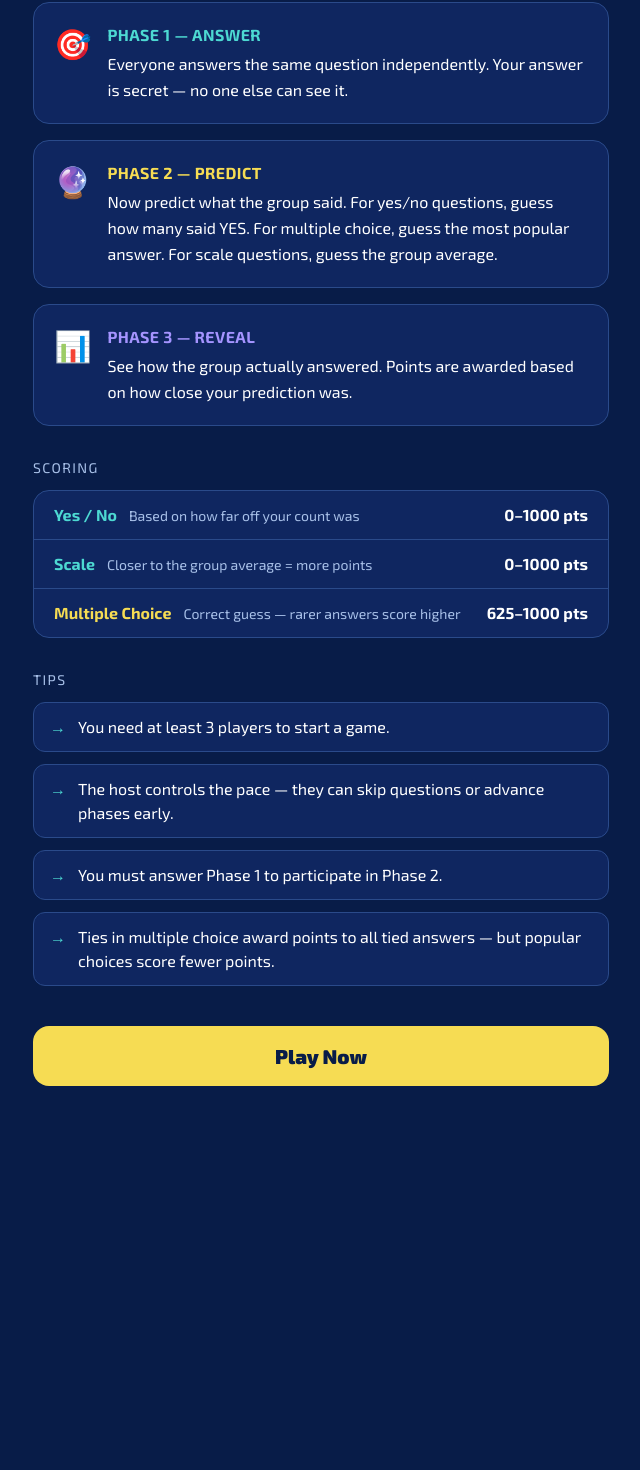
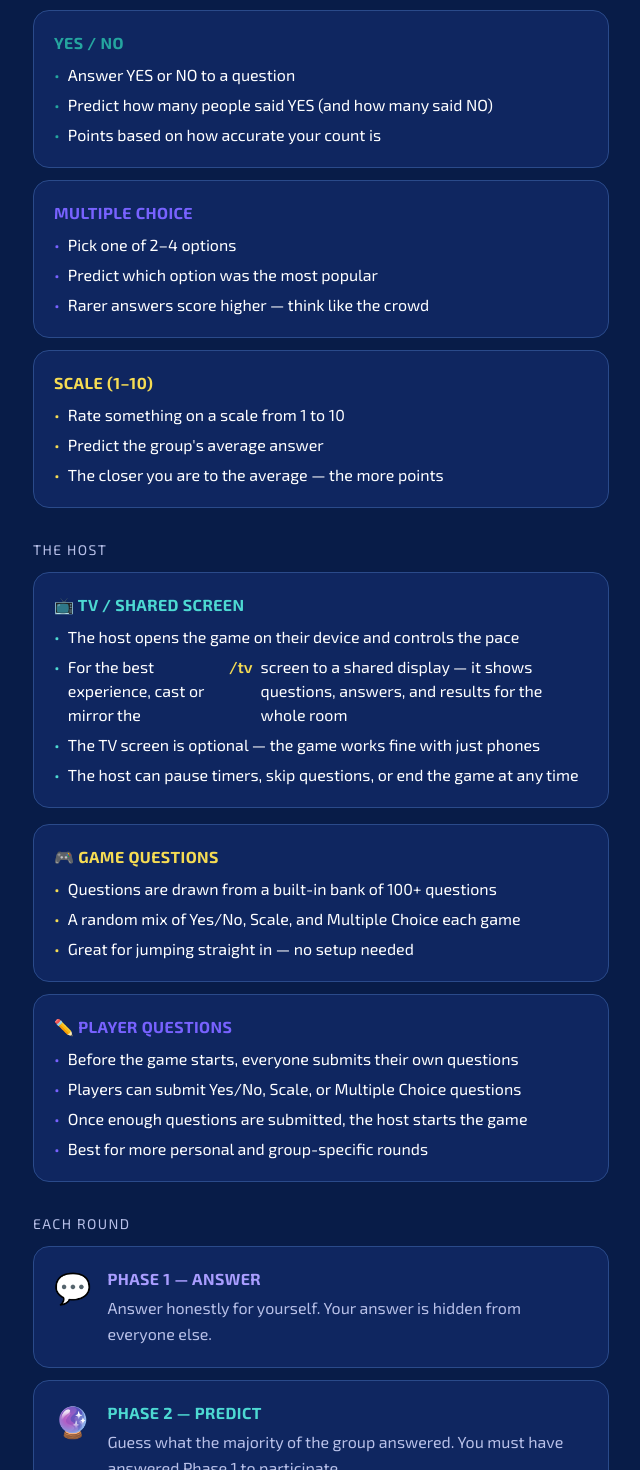
Before and after one commit to liu00david/wavelengthgame, a Next.js app: page /how-to-play in a window 1280 px wide. Shown: the part 433-1903 px from the top of the page, without its empty margins (319-959 px from the left). Before the commit the page ends 1559 px from the top, so only its background shows below. Built offline with nearby package versions, Linux system fonts and the light colour scheme.

Commit message:
consensus

```diff
--- a/src/app/how-to-play/page.tsx
+++ b/src/app/how-to-play/page.tsx
@@ -2,33 +2,6 @@
 
 import { useRouter } from "next/navigation";
 import { t } from "@/lib/theme";
-
-const rules = [
-  {
-    phase: "Phase 1 — Answer",
-    color: t.textCyan,
-    icon: "🎯",
-    desc: "Everyone answers the same question independently. Your answer is secret — no one else can see it.",
-  },
-  {
-    phase: "Phase 2 — Predict",
-    color: t.textYellow,
-    icon: "🔮",
-    desc: "Now predict what the group said. For yes/no questions, guess how many said YES. For multiple choice, guess the most popular answer. For scale questions, guess the group average.",
-  },
-  {
-    phase: "Phase 3 — Reveal",
-    color: "text-[#a594ff]",
-    icon: "📊",
-    desc: "See how the group actually answered. Points are awarded based on how close your prediction was.",
-  },
-];
-
-const scoring = [
-  { label: "Yes / No", pts: "0–1000 pts", desc: "Based on how far off your count was", color: t.textCyan },
-  { label: "Scale", pts: "0–1000 pts", desc: "Closer to the group average = more points", color: t.textTeal },
-  { label: "Multiple Choice", pts: "625–1000 pts", desc: "Correct guess — rarer answers score higher", color: t.textYellow },
-];
 
 export default function HowToPlayPage() {
   const router = useRouter();
@@ -49,61 +22,130 @@ export default function HowToPlayPage() {
         </div>
 
         {/* Overview */}
-        <div className={`${t.bgSurface} border ${t.borderSurface} rounded-2xl p-6 mb-6`}>
+        <div className={`${t.bgSurface} border ${t.borderSurface} rounded-2xl p-6 mb-8`}>
           <p className="text-white text-lg leading-relaxed">
-            Consensus is a party game about predicting what your group thinks.
-            Answer questions, then guess how everyone else answered.
-            The closer your prediction — the more points you earn.
+            Consensus is a party game about predicting what your group thinks. Answer questions honestly, then guess how everyone else answered. The closer your prediction — the more points you earn.
           </p>
+        </div>
+
+        {/* Question Types */}
+        <h2 className={`${t.textMuted} text-sm uppercase tracking-widest mb-3`}>Question Types</h2>
+        <div className="flex flex-col gap-3 mb-8">
+          <div className={`${t.bgSurface} border ${t.borderSurface} rounded-2xl p-5`}>
+            <p className="text-[#25a59f] font-bold text-base uppercase tracking-wide mb-2">Yes / No</p>
+            <ul className="flex flex-col gap-1.5">
+              <li className="flex gap-2 text-white text-base"><span className="text-[#25a59f] shrink-0">•</span>Answer YES or NO to a question</li>
+              <li className="flex gap-2 text-white text-base"><span className="text-[#25a59f] shrink-0">•</span>Predict how many people said YES (and how many said NO)</li>
+              <li className="flex gap-2 text-white text-base"><span className="text-[#25a59f] shrink-0">•</span>Points based on how accurate your count is</li>
+            </ul>
+          </div>
+          <div className={`${t.bgSurface} border ${t.borderSurface} rounded-2xl p-5`}>
+            <p className="text-[#7862FF] font-bold text-base uppercase tracking-wide mb-2">Multiple Choice</p>
+            <ul className="flex flex-col gap-1.5">
+              <li className="flex gap-2 text-white text-base"><span className="text-[#7862FF] shrink-0">•</span>Pick one of 2–4 options</li>
+              <li className="flex gap-2 text-white text-base"><span className="text-[#7862FF] shrink-0">•</span>Predict which option was the most popular</li>
+              <li className="flex gap-2 text-white text-base"><span className="text-[#7862FF] shrink-0">•</span>Rarer answers score higher — think like the crowd</li>
+            </ul>
+          </div>
+          <div className={`${t.bgSurface} border ${t.borderSurface} rounded-2xl p-5`}>
+            <p className={`${t.textYellow} font-bold text-base uppercase tracking-wide mb-2`}>Scale (1–10)</p>
+            <ul className="flex flex-col gap-1.5">
+              <li className="flex gap-2 text-white text-base"><span className={`${t.textYellow} shrink-0`}>•</span>Rate something on a scale from 1 to 10</li>
+              <li className="flex gap-2 text-white text-base"><span className={`${t.textYellow} shrink-0`}>•</span>Predict the group's average answer</li>
+              <li className="flex gap-2 text-white text-base"><span className={`${t.textYellow} shrink-0`}>•</span>The closer you are to the average — the more points</li>
+            </ul>
+          </div>
+        </div>
+
+        {/* Host */}
+        <h2 className={`${t.textMuted} text-sm uppercase tracking-widest mb-3`}>The Host</h2>
+        <div className={`${t.bgSurface} border ${t.borderSurface} rounded-2xl p-5 mb-4`}>
+          <p className="text-[#4dd9d2] font-bold text-base uppercase tracking-wide mb-2">📺 TV / Shared Screen</p>
+          <ul className="flex flex-col gap-1.5">
+            <li className="flex gap-2 text-white text-base"><span className="text-[#4dd9d2] shrink-0">•</span>The host opens the game on their device and controls the pace</li>
+            <li className="flex gap-2 text-white text-base"><span className="text-[#4dd9d2] shrink-0">•</span>For the best experience, cast or mirror the <span className={`${t.textYellow} font-semibold`}>/tv</span> screen to a shared display — it shows questions, answers, and results for the whole room</li>
+            <li className="flex gap-2 text-white text-base"><span className="text-[#4dd9d2] shrink-0">•</span>The TV screen is optional — the game works fine with just phones</li>
+            <li className="flex gap-2 text-white text-base"><span className="text-[#4dd9d2] shrink-0">•</span>The host can pause timers, skip questions, or end the game at any time</li>
+          </ul>
+        </div>
+
+        <div className="flex flex-col gap-3 mb-8">
+          <div className={`${t.bgSurface} border ${t.borderSurface} rounded-2xl p-5`}>
+            <p className={`${t.textYellow} font-bold text-base uppercase tracking-wide mb-2`}>🎮 Game Questions</p>
+            <ul className="flex flex-col gap-1.5">
+              <li className="flex gap-2 text-white text-base"><span className={`${t.textYellow} shrink-0`}>•</span>Questions are drawn from a built-in bank of 100+ questions</li>
+              <li className="flex gap-2 text-white text-base"><span className={`${t.textYellow} shrink-0`}>•</span>A random mix of Yes/No, Scale, and Multiple Choice each game</li>
+              <li className="flex gap-2 text-white text-base"><span className={`${t.textYellow} shrink-0`}>•</span>Great for jumping straight in — no setup needed</li>
+            </ul>
+          </div>
+          <div className={`${t.bgSurface} border ${t.borderSurface} rounded-2xl p-5`}>
+            <p className="text-[#7862FF] font-bold text-base uppercase tracking-wide mb-2">✏️ Player Questions</p>
+            <ul className="flex flex-col gap-1.5">
+              <li className="flex gap-2 text-white text-base"><span className="text-[#7862FF] shrink-0">•</span>Before the game starts, everyone submits their own questions</li>
+              <li className="flex gap-2 text-white text-base"><span className="text-[#7862FF] shrink-0">•</span>Players can submit Yes/No, Scale, or Multiple Choice questions</li>
+              <li className="flex gap-2 text-white text-base"><span className="text-[#7862FF] shrink-0">•</span>Once enough questions are submitted, the host starts the game</li>
+              <li className="flex gap-2 text-white text-base"><span className="text-[#7862FF] shrink-0">•</span>Best for more personal and group-specific rounds</li>
+            </ul>
+          </div>
         </div>
 
         {/* Phases */}
         <h2 className={`${t.textMuted} text-sm uppercase tracking-widest mb-3`}>Each Round</h2>
-        <div className="flex flex-col gap-4 mb-8">
-          {rules.map((r) => (
-            <div key={r.phase} className={`${t.bgSurface} border ${t.borderSurface} rounded-2xl p-5 flex gap-4`}>
-              <span className="text-3xl mt-0.5">{r.icon}</span>
-              <div>
-                <p className={`${r.color} font-bold text-base uppercase tracking-wide mb-1`}>{r.phase}</p>
-                <p className="text-white text-base leading-relaxed">{r.desc}</p>
-              </div>
+        <div className="flex flex-col gap-3 mb-8">
+          <div className={`${t.bgSurface} border ${t.borderSurface} rounded-2xl p-5 flex gap-4`}>
+            <span className="text-3xl mt-0.5">💬</span>
+            <div>
+              <p className="text-[#a99dff] font-bold text-base uppercase tracking-wide mb-1">Phase 1 — Answer</p>
+              <p className={`${t.textMuted} text-base leading-relaxed`}>Answer honestly for yourself. Your answer is hidden from everyone else.</p>
             </div>
-          ))}
+          </div>
+          <div className={`${t.bgSurface} border ${t.borderSurface} rounded-2xl p-5 flex gap-4`}>
+            <span className="text-3xl mt-0.5">🔮</span>
+            <div>
+              <p className="text-[#4dd9d2] font-bold text-base uppercase tracking-wide mb-1">Phase 2 — Predict</p>
+              <p className={`${t.textMuted} text-base leading-relaxed`}>Guess what the majority of the group answered. You must have answered Phase 1 to participate.</p>
+            </div>
+          </div>
+          <div className={`${t.bgSurface} border ${t.borderSurface} rounded-2xl p-5 flex gap-4`}>
+            <span className="text-3xl mt-0.5">📊</span>
+            <div>
+              <p className="text-[#a594ff] font-bold text-base uppercase tracking-wide mb-1">Phase 3 — Reveal</p>
+              <p className={`${t.textMuted} text-base leading-relaxed`}>See how the group actually answered and how many points you earned.</p>
+            </div>
+          </div>
         </div>
 
-        {/* Scoring */}
-        <h2 className={`${t.textMuted} text-sm uppercase tracking-widest mb-3`}>Scoring</h2>
-        <div className={`${t.bgSurface} border ${t.borderSurface} rounded-2xl overflow-hidden mb-8`}>
-          {scoring.map((s, i) => (
-            <div key={s.label} className={`flex items-center justify-between px-5 py-3 ${i < scoring.length - 1 ? `border-b ${t.borderSurface}` : ""}`}>
-              <div>
-                <span className={`${s.color} font-bold text-base`}>{s.label}</span>
-                <span className={`${t.textMuted} text-sm ml-3`}>{s.desc}</span>
-              </div>
-              <span className="text-white font-bold text-base">{s.pts}</span>
-            </div>
-          ))}
+        {/* Double Down */}
+        <h2 className={`${t.textMuted} text-sm uppercase tracking-widest mb-3`}>Double Down</h2>
+        <div className={`${t.bgSurface} border border-[#f6dc53]/30 rounded-2xl p-5 mb-8`}>
+          <p className={`${t.textYellow} font-bold text-base mb-2`}>⚡ One use per game</p>
+          <ul className="flex flex-col gap-1.5">
+            <li className="flex gap-2 text-white text-base"><span className={`${t.textYellow} shrink-0`}>•</span>Before submitting your Phase 2 prediction, enable Double Down</li>
+            <li className="flex gap-2 text-white text-base"><span className={`${t.textYellow} shrink-0`}>•</span>If correct — earn 2× points for that round</li>
+            <li className="flex gap-2 text-white text-base"><span className={`${t.textYellow} shrink-0`}>•</span>If wrong — you earn 0 points</li>
+          </ul>
         </div>
 
         {/* Tips */}
         <h2 className={`${t.textMuted} text-sm uppercase tracking-widest mb-3`}>Tips</h2>
-        <div className="flex flex-col gap-3 mb-10">
+        <div className="flex flex-col gap-2 mb-10">
           {[
-            "You need at least 3 players to start a game.",
-            "The host controls the pace — they can skip questions or advance phases early.",
-            "You must answer Phase 1 to participate in Phase 2.",
-            "Ties in multiple choice award points to all tied answers — but popular choices score fewer points.",
+            { color: "text-[#25a59f]", text: "You need at least 2 players to start a game." },
+            { color: "text-[#7862FF]", text: "The host controls the pace — advance phases or skip questions any time." },
+            { color: "text-[#4dd9d2]", text: "Players can submit their own questions before the game starts." },
+            { color: t.textYellow, text: "For multiple choice, popular answers score fewer points — predicting the rare pick pays off." },
+            { color: "text-[#a594ff]", text: "Save your Double Down for a round you're confident about." },
           ].map((tip) => (
-            <div key={tip} className={`flex gap-3 ${t.bgSurface} border ${t.borderSurface} rounded-xl px-4 py-3`}>
-              <span className={t.textTeal}>→</span>
-              <p className="text-white text-base">{tip}</p>
+            <div key={tip.text} className={`flex gap-3 ${t.bgSurface} border ${t.borderSurface} rounded-xl px-4 py-3`}>
+              <span className={`${tip.color} shrink-0`}>→</span>
+              <p className="text-white text-base">{tip.text}</p>
             </div>
           ))}
         </div>
 
         <button
           onClick={() => router.push("/")}
-          className={`w-full py-4 rounded-2xl ${t.btnYellow} text-xl`}
+          className={`w-full py-4 rounded-2xl ${t.btnYellow} text-xl font-black`}
         >
           Play Now
         </button>
--- a/src/lib/theme.ts
+++ b/src/lib/theme.ts
@@ -35,7 +35,7 @@ export const t = {
   textCyan: "text-[#4dd9d2]",       // alias
   textRose: "text-[#c94f7a]",       // lighter rose for readability on dark bg
   textRed: "text-[#e03060]",        // bright red (NO label)
-  textMuted: "text-[#a8c0e8]",      // muted blue-slate
+  textMuted: "text-[#b8c0e8]",      // muted blue-slate
   textFaint: "text-[#aba9d0]",      // faint blue-slate
   textWhite: "text-white",
 
```
